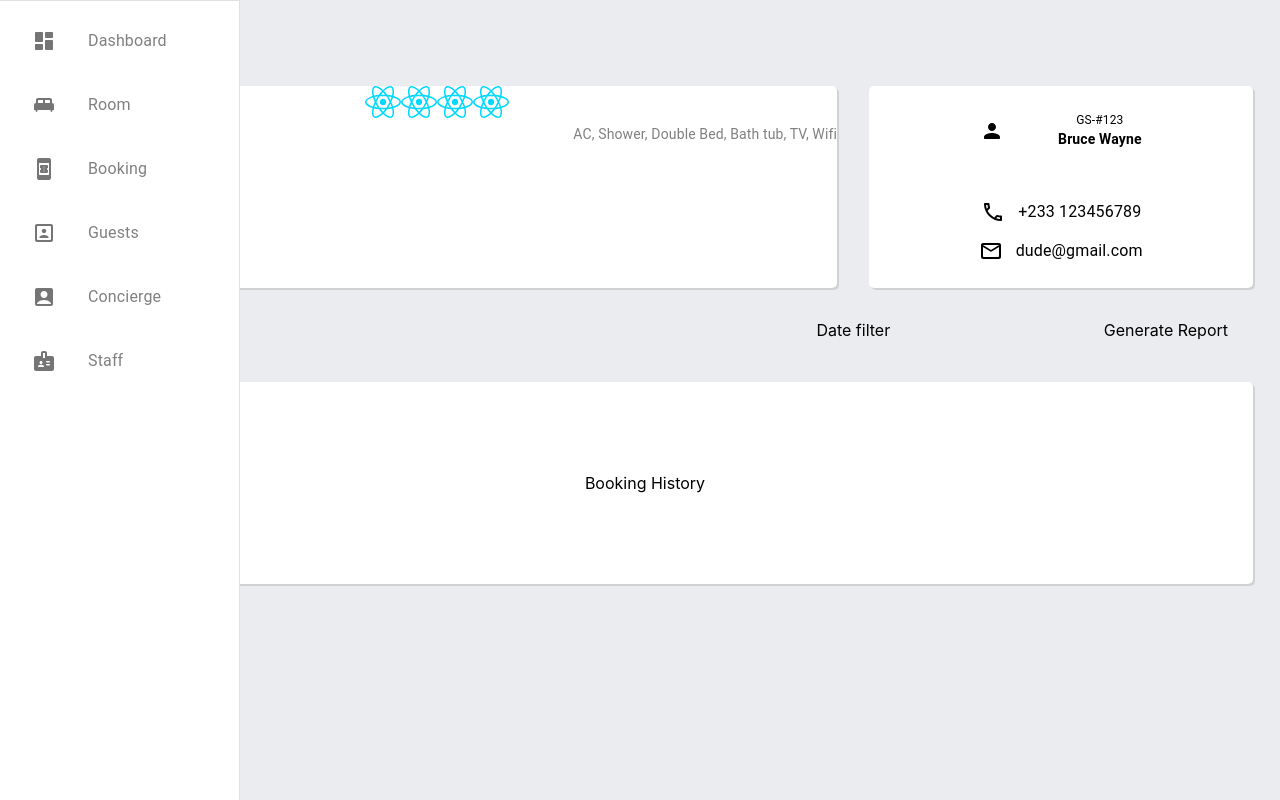
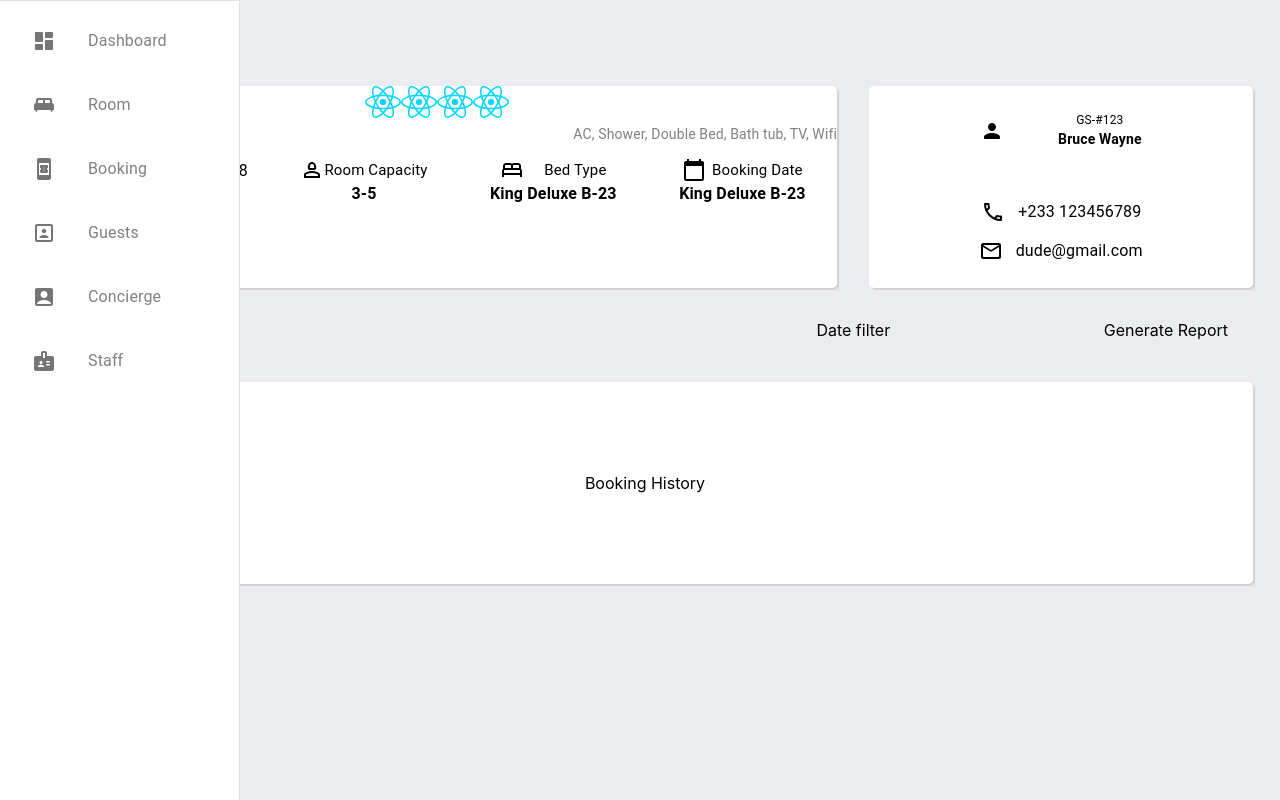
Before and after one commit to Sena543/hotel-mgt-frontend, a React (Vite) app: page /guests/guest_details/1 in a window 1280 px wide. Built offline with nearby package versions, Linux system fonts and the light colour scheme.

Commit message:
current booking done

```diff
--- a/src/pages/Guest/GuestDetails/CurrentBooking.tsx
+++ b/src/pages/Guest/GuestDetails/CurrentBooking.tsx
@@ -1,7 +1,9 @@
-import { Typography } from "@mui/material";
+import { Icon, Typography } from "@mui/material";
 import "./current-booking.css";
 import imgSvg from "../../../assets/react.svg";
+import { BedOutlined, CalendarToday, KeyOutlined, Person, Person2Outlined } from "@mui/icons-material";
 
+const fontSize = 15;
 function CurrentBooking() {
 	return (
 		<div className="current-booking-container">
@@ -18,6 +20,40 @@ function CurrentBooking() {
 					AC, Shower, Double Bed, Bath tub, TV, Wifi
 				</Typography>
 			</div>
+			<div className="room-details">
+				<div className="room-details">
+					<Icon>
+						<KeyOutlined style={{ color: "red" }} />
+					</Icon>
+					<div>
+						<Typography>Booking ID #12345678</Typography>
+						<Typography fontSize={fontSize} fontWeight="bolder">
+							King Deluxe B-23
+						</Typography>
+					</div>
+				</div>
+				<div className="room-details-div">
+					<div className="room-details">
+						<Person2Outlined />
+						<Typography fontSize={fontSize}>Room Capacity</Typography>
+					</div>
+					<Typography fontWeight="bolder">3-5</Typography>
+				</div>
+				<div className="room-details-div">
+					<div className="room-details">
+						<BedOutlined />
+						<Typography fontSize={fontSize}>Bed Type</Typography>
+					</div>
+					<Typography fontWeight="bolder">King Deluxe B-23</Typography>
+				</div>
+				<div className="room-details-div">
+					<div className="room-details">
+						<CalendarToday />
+						<Typography fontSize={fontSize}>Booking Date</Typography>
+					</div>
+					<Typography fontWeight="bolder">King Deluxe B-23</Typography>
+				</div>
+			</div>
 			{/* </div> */}
 			<div className="room-details"> </div>
 		</div>
--- a/src/pages/Guest/GuestDetails/current-booking.css
+++ b/src/pages/Guest/GuestDetails/current-booking.css
@@ -15,3 +15,22 @@
 	flex-direction: row;
 	justify-content: space-between;
 }
+
+.booking-history-div {
+	display: flex;
+	justify-content: flex-start;
+	width: 100%;
+	margin: 20px;
+	margin: 5px;
+}
+
+.room-details-div {
+	margin: 10px;
+}
+
+.room-details {
+	display: flex;
+	flex-direction: row;
+	justify-content: space-around;
+	align-items: center;
+}
```
